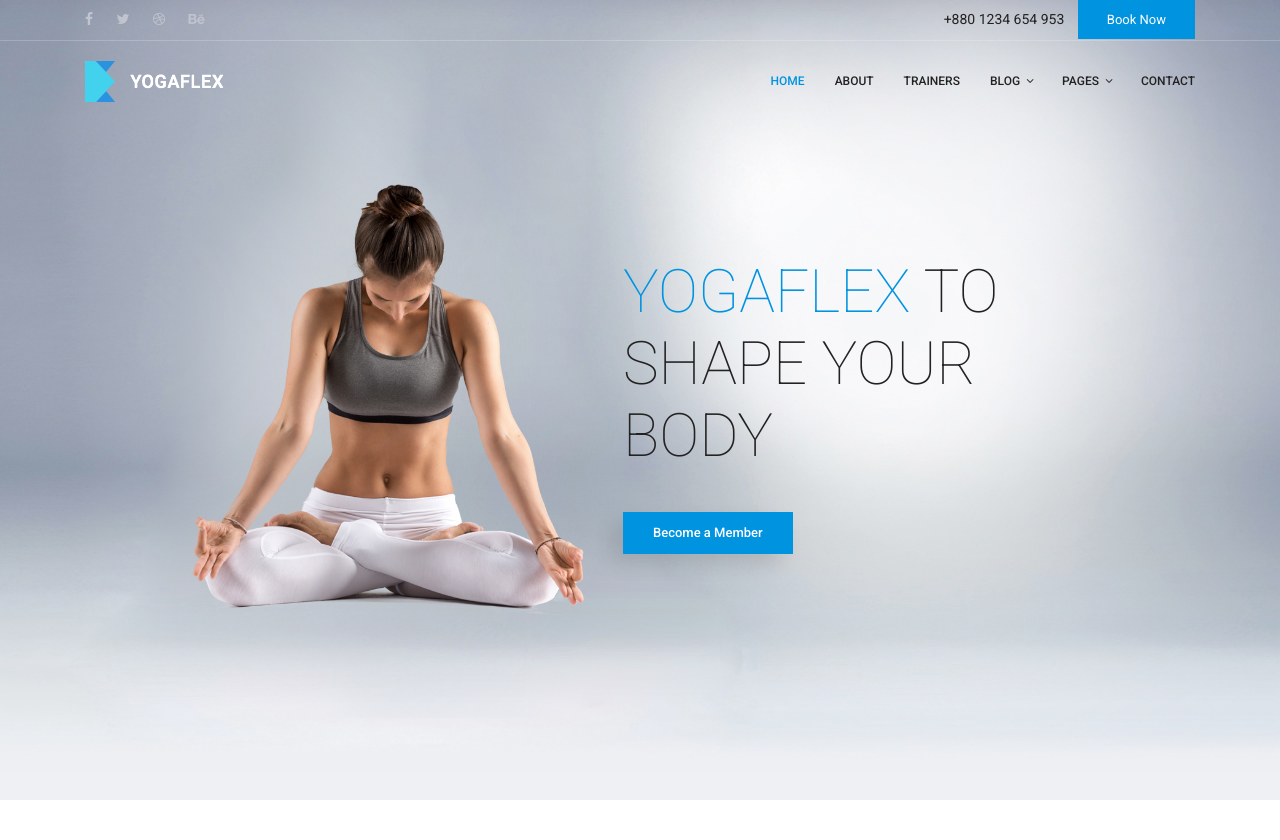
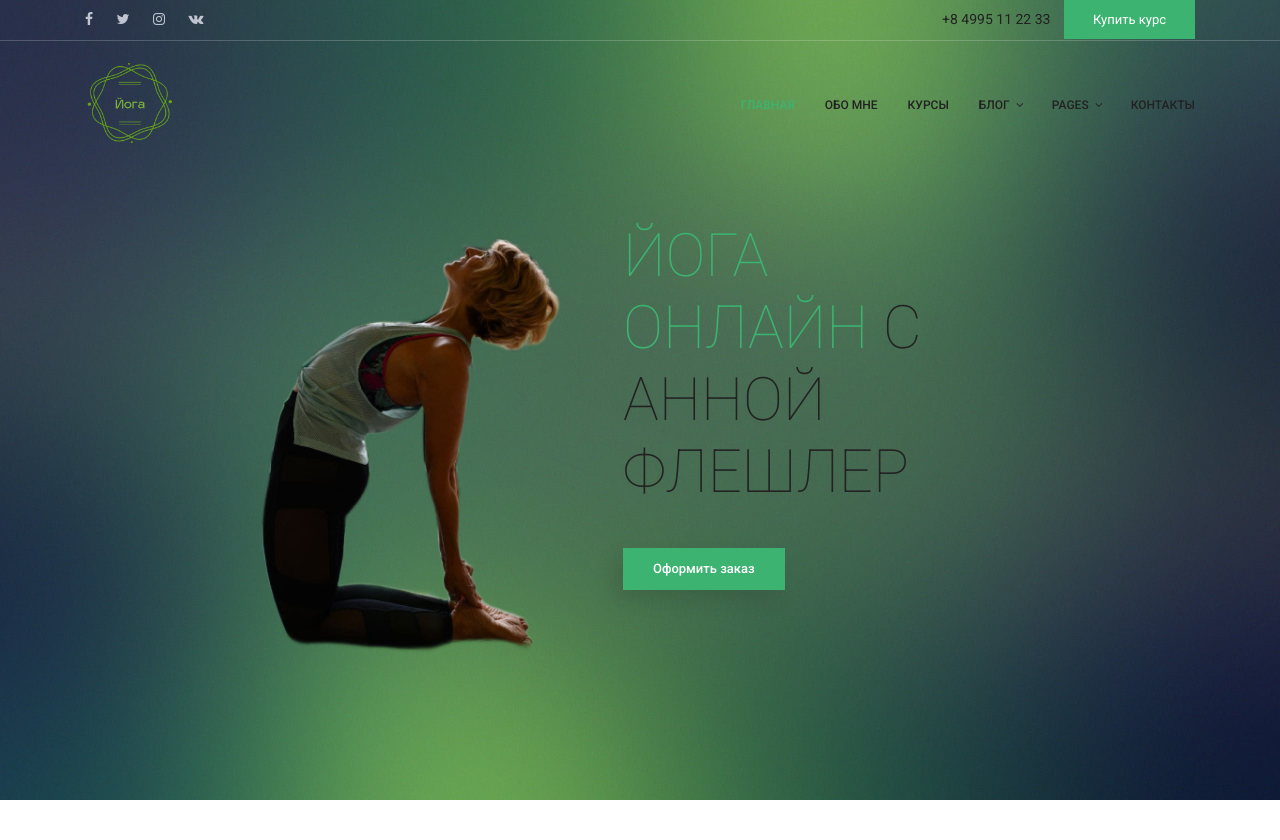
Before and after one commit to polinanechaeva25/yoga, a Django app: page / in a window 1280 px wide. Shown: the top 840 px of the page. Run offline with Django 3.2, Linux system fonts and the light colour scheme; some libraries are stand-ins or nearby versions.

Commit message:
start page

```diff
--- a/mainapp/templates/mainapp/index.html
+++ b/mainapp/templates/mainapp/index.html
@@ -44,15 +44,15 @@
 						<ul>
 							<li><a href="#"><i class="fa fa-facebook"></i></a></li>
 							<li><a href="#"><i class="fa fa-twitter"></i></a></li>
-							<li><a href="#"><i class="fa fa-dribbble"></i></a></li>
-							<li><a href="#"><i class="fa fa-behance"></i></a></li>
+							<li><a href="#"><i class="fa fa-instagram"></i></a></li>
+							<li><a href="#"><i class="fa fa-vk"></i></a></li>
 						</ul>
 					</div>
 					<div class="col-lg-6 col-sm-6 col-4 header-top-right no-padding">
 						<a href="tel:+880 1234 654 953">
-							<span class="text">+880 1234 654 953</span>
+							<span class="text">+8 4995 11 22 33</span>
 						</a>
-						<a class="book-now" href="#">Book Now</a>
+						<a class="book-now" href="#">Купить курс</a>
 					</div>
 				</div>
 			</div>
@@ -60,14 +60,15 @@
 		<div class="container main-menu">
 			<div class="row align-items-center justify-content-between d-flex">
 				<div id="logo">
-					<a href="index.html"><img src="{% static 'img/logo.png' %}" alt="" title="" /></a>
+<!--					<a href="index.html"><img src="{% static 'img/logo.png' %}" alt="" title="" /></a>-->
+					<a href="index.html"><img src="{% static 'img/new_logo.png' %}" width="90" height="88" alt="" title="" /></a>
 				</div>
 				<nav id="nav-menu-container">
 					<ul class="nav-menu">
-						<li><a class="active" href="index.html">Home</a></li>
-						<li><a href="about.html">About</a></li>
-						<li><a href="trainers.html">Trainers</a></li>
-						<li class="menu-has-children"><a href="">Blog</a>
+						<li><a class="active" href="index.html">Главная</a></li>
+						<li><a href="about.html">Обо мне</a></li>
+						<li><a href="trainers.html">Курсы</a></li>
+						<li class="menu-has-children"><a href="">Блог</a>
 							<ul>
 								<li><a href="blog-home.html">Blog Home</a></li>
 								<li><a href="blog-single.html">Blog Single</a></li>
@@ -80,7 +81,7 @@
 								<li><a href="elements.html">Elements</a></li>
 							</ul>
 						</li>
-						<li><a href="contact.html">Contact</a></li>
+						<li><a href="contact.html">Контакты</a></li>
 					</ul>
 				</nav><!-- #nav-menu-container -->
 			</div>
@@ -94,13 +95,14 @@
 		<div class="container-fluid">
 			<div class="row fullscreen d-flex align-items-center justify-content-between">
 				<div class="col-lg-6 col-md-6 banner-img">
-					<img class="img-fluid" src="{% static 'img/banner-img.png' %}" alt="">
+					<img class="img-fluid" src="{% static 'img/banner-img.png' %}"  alt="">
 				</div>
 				<div class="banner-content col-lg-6 col-md-6">
 					<h1 class="text-uppercase">
-						<span>YogaFlex</span> to <br> Shape your body
+						<span>Йога онлайн</span> с <br> Анной Флешлер <br>
+
 					</h1>
-					<a href="#" class="primary-btn mt-40">Become a Member</a>
+					<a href="#" class="primary-btn mt-40">Оформить заказ</a>
 				</div>
 			</div>
 		</div>
--- a/static/Yogaflex - Doc/css/main.css
+++ b/static/Yogaflex - Doc/css/main.css
@@ -133,7 +133,7 @@ section p {
 }
 
 .left-nav ul li a:hover, .left-nav ul li .current {
-    background-color: #0093df;
+    background-color: #3CB371;
     color: #fff;
 }
 
--- a/static/css/main.css
+++ b/static/css/main.css
@@ -52,11 +52,11 @@ $black			: #000;
 /* =================================== */
 ::-moz-selection {
   /* Code for Firefox */
-  background-color: #0093df;
+  background-color: #3CB371;
   color: #fff; }
 
 ::selection {
-  background-color: #0093df;
+  background-color: #3CB371;
   color: #fff; }
 
 ::-webkit-input-placeholder {
@@ -1636,13 +1636,13 @@ h1, h2, h3, h4, h5, h6 {
         display: none;
         font-weight: 700; }
       .header-top .header-top-right a.book-now {
-        background: #0093df;
+        background: #3CB371;
         color: #fff;
         padding: 12px 29px;
         font-size: 13px; }
         .header-top .header-top-right a.book-now:hover {
           background: #fff;
-          color: #0093df;
+          color: #3CB371;
           box-shadow: -10px 10px 20px rgba(0, 0, 0, 0.1); }
     @media (max-width: 480px) {
       .header-top .header-top-right a .lnr {
@@ -1929,7 +1929,7 @@ body.mobile-nav-active #mobile-nav-toggle {
   color: #008000; }
 
 .primary-btn {
-  background: #0093df;
+  background: #3CB371;
   line-height: 42px;
   padding-left: 30px;
   padding-right: 30px;
@@ -2029,12 +2029,12 @@ body.mobile-nav-active #mobile-nav-toggle {
       .banner-content h1 {
         font-size: 32px; } }
     .banner-content h1 span {
-      color: #0093df; }
+      color: #3CB371; }
   .banner-content .primary-btn {
     font-size: 13px; }
     .banner-content .primary-btn:hover {
       background-color: #fff;
-      color: #0093df; }
+      color: #3CB371; }
 
 /*-------- End Banner Area ------------*/
 /*-------- Start About Us Area ------------*/
--- a/static/scss/theme/_variables.scss
+++ b/static/scss/theme/_variables.scss
@@ -38,7 +38,8 @@ Created:
 $primary-font	: 'Roboto', sans-serif;
 
 
-$primary-color	: #0093df;
+
+$primary-color	: #3CB371;
 $title-color	: #222222;
 $text-color		: #777777;
 
```
Also changed, not shown: other parts of static/css/main.css (+70 -70 lines), static/img/banner-bg.jpg, static/img/banner-img-old.png (added), static/img/banner-img.png, static/img/logo-1.png (added), static/img/new_logo.png (added).
